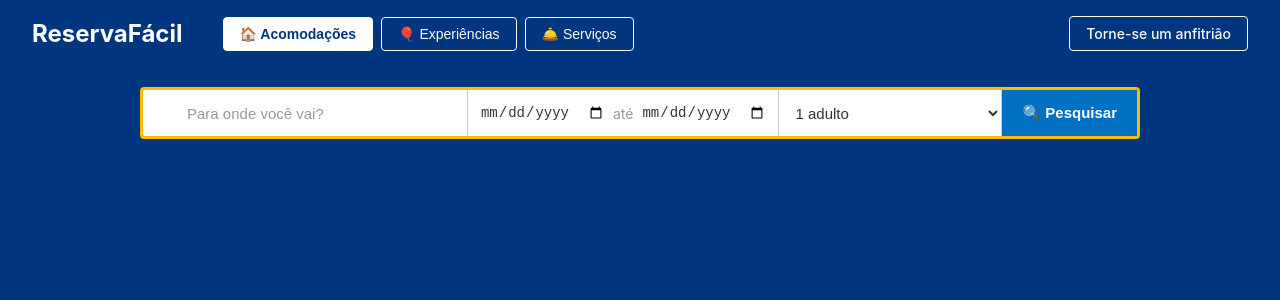
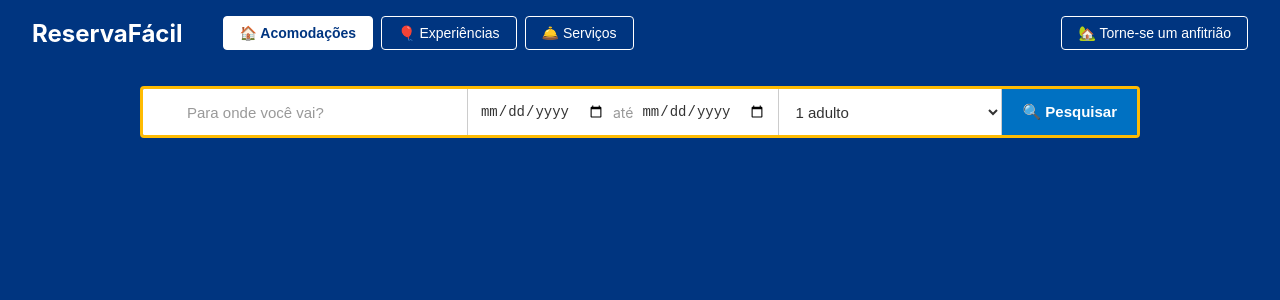
Before and after one commit to Diego-de-abreu/pousada-ap-web, a React (Vite) app: page / in a window 1280 px wide. Shown: the top 300 px of the page. Built offline with nearby package versions, Linux system fonts and the light colour scheme.

Commit message:
Excluindo o arquivo de AppRoutes.tsx,criaçao da rota de torne-se um anfitriao,

```diff
--- a/src/App.tsx
+++ b/src/App.tsx
@@ -2,6 +2,7 @@ import "./App.css";
 import Filtro from "./components/filtro/filtro";
 import { useNavigate, useLocation } from "react-router-dom";
 import Acomodacoes from "./pages/Acomodacoes.tsx";
+// import Anfitriao from "./pages/anfitriao/Anfitriao.tsx";
 import Header from "./pages/header/Header";
 export default function App() {
   const navigate = useNavigate();
--- a/src/main.tsx
+++ b/src/main.tsx
@@ -4,12 +4,14 @@ import { BrowserRouter, Routes, Route } from "react-router-dom";
 // import "./index.css";
 import App from "./App.tsx";
 import Acomodacoes from "./pages/Acomodacoes.tsx";
+import Anfitriao from "./pages/anfitriao/Anfitriao.tsx";
 
 createRoot(document.getElementById("root")!).render(
   <StrictMode>
     <BrowserRouter>
       <Routes>
         <Route path="/" element={<App />} />
+               <Route path="/anfitriao" element={<Anfitriao />} />
         <Route path="/acomodacoes" element={<Acomodacoes />} />
       </Routes>
     </BrowserRouter>
--- /dev/null
+++ b/src/pages/anfitriao/Anfitriao.tsx
@@ -0,0 +1,8 @@
+
+export default function Acomodacoes() {
+  return (
+    <div style={{ padding: "40px", color: "#fff", fontSize: "24px" }}>
+      Anfitriao!
+    </div>
+  );
+}
--- a/src/pages/header/Header.tsx
+++ b/src/pages/header/Header.tsx
@@ -17,7 +17,9 @@ export default function Header() {
           🛎️ Serviços
         </button>
       </nav>
-      <div className="actions">Torne-se um anfitrião</div>
+      <button className="menu-item" onClick={() => navigate("/anfitriao")}>
+          🏡 Torne-se um anfitrião
+      </button>
     </header>
   );
 }
```
Also changed, not shown: src/routes/AppRoutes.tsx (deleted, +0 -10 lines).
